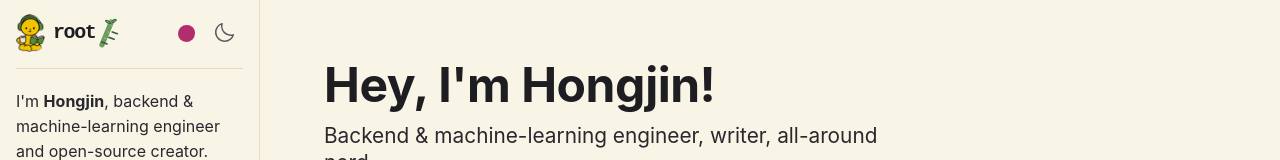
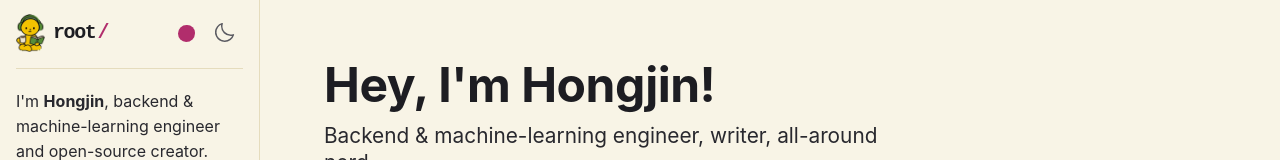
Before and after one commit to Hongjin-Lin/portfolio-site, a React (Vite) app: page / in a window 1280 px wide. Shown: the top 160 px of the page. Built offline with nearby package versions, Linux system fonts and the light colour scheme; a web font is replaced by a local one.

Commit message:
Restore theme-colored root slash

```diff
--- a/src/App.jsx
+++ b/src/App.jsx
@@ -67,16 +67,7 @@ function BrandLogo() {
     <a className="tn-brand tn-brand--root" href="/" aria-label="返回 root 主页">
       <img className="tn-brand-avatar" src="/icons/focus-reader.png" alt="" />
       <span className="tn-brand-lockup">
-        <span className="tn-brand-wordmark">root
-          <svg className="tn-brand-bamboo" viewBox="0 0 22 30" aria-hidden="true">
-            <g strokeLinecap="round" strokeLinejoin="round">
-              <path d="M5.5 28 15.8 3" fill="none" stroke="#6f9b62" strokeWidth="5.8" />
-              <path d="m5.1 25 6 2m2-7.2 5.8 2m-2.1-8 5.6 2" fill="none" stroke="#365f3e" strokeWidth="1.8" />
-              <path d="m8.2 20.6 1.6.5m2-7.2 1.7.5m2-7.7 1.4.5" fill="none" stroke="#b2cc80" strokeWidth=".9" />
-              <path d="M15 4.5c-3.7.3-5.7-1.2-5.7-3.4 3-.2 5 .9 5.7 3.4Zm1.8-2.6C17.5-.1 19.7-.6 21.4.4c-.9 2.2-2.7 3.2-4.6 3" fill="#6f9b62" stroke="#365f3e" strokeWidth="1.05" />
-            </g>
-          </svg>
-        </span>
+        <span className="tn-brand-wordmark">root<span className="tn-brand-slash">/</span></span>
       </span>
     </a>
   );
--- a/src/styles.css
+++ b/src/styles.css
@@ -55,7 +55,7 @@ h1, h2, h3 { margin: 0; font-family: "Outfit Variable", -apple-system, BlinkMacS
 .tn-brand-avatar { display: block; width: 29px; height: 38px; object-fit: contain; }
 .tn-brand-lockup { display: flex; align-items: center; }
 .tn-brand-wordmark { display: inline-flex; align-items: center; gap: 2px; font-family: "Google Sans Code Variable", ui-monospace, monospace; font-size: 20px; font-weight: 700; letter-spacing: -.07em; line-height: 1; white-space: nowrap; }
-.tn-brand-bamboo { width: 20px; height: 28px; flex: 0 0 auto; overflow: visible; }
+.tn-brand-slash { color: var(--tn-accent); }
 .tn-dot { width: 38px; height: 38px; border: 0; border-radius: 8px; background: transparent; cursor: pointer; display: flex; align-items: center; justify-content: center; }
 .tn-dot i { width: 17px; height: 17px; border-radius: 50% 46% 52% 48%; background: var(--tn-accent); transition: transform .2s ease; }
 .tn-dot:hover i { transform: scale(1.12); }
@@ -119,7 +119,6 @@ html[data-tn-dark="1"] .tn-nav a:hover { background: rgba(255, 255, 255, .06); }
   .tn-mobile-nav { position: fixed; z-index: 20; inset: 0 0 auto; height: 60px; display: flex; align-items: center; justify-content: space-between; padding: 0 20px 0 32px; border-bottom: 1px solid var(--tn-border); background: var(--tn-bg); }
   .tn-brand-avatar { width: 24px; height: 32px; }
   .tn-brand-wordmark { font-size: 18px; }
-  .tn-brand-bamboo { width: 18px; height: 25px; }
   .tn-mobile-actions { display: flex; align-items: center; gap: 12px; }
   .tn-mobile-actions .tn-icon-button { margin: 0; }
   .tn-menu-toggle { width: 36px; height: 36px; border: 0; background: transparent; color: var(--tn-text); font-size: 22px; cursor: pointer; }
```
